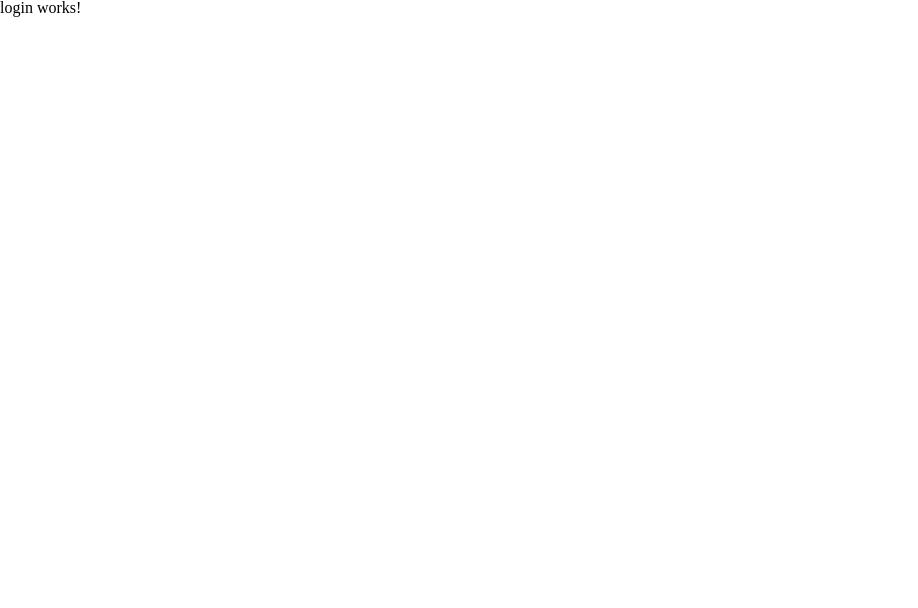
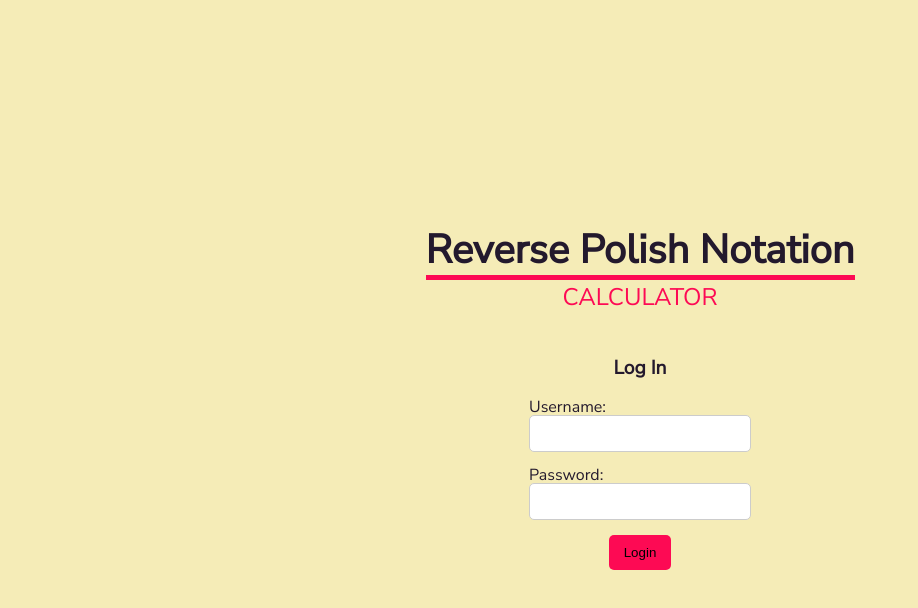
Before and after one commit to jjurinovic/rpn-calculator, an Angular app: page /login in a window 1280 px wide. Shown: the top 608 px of the page, without its empty margins (0-918 px from the left). Built offline with nearby package versions, Linux system fonts and the light colour scheme.

Commit message:
finished login component

```diff
--- a/src/app/core/core.module.ts
+++ b/src/app/core/core.module.ts
@@ -3,6 +3,7 @@ import { CommonModule } from '@angular/common';
 import { LoginComponent } from './login/login.component';
 import { BaseComponent } from './layout/base/base.component';
 import { HeaderComponent } from './layout/header/header.component';
+import { ReactiveFormsModule } from '@angular/forms';
 
 @NgModule({
   declarations: [
@@ -12,7 +13,8 @@ import { HeaderComponent } from './layout/header/header.component';
   ],
   exports: [LoginComponent],
   imports: [
-    CommonModule
+    CommonModule,
+    ReactiveFormsModule
   ]
 })
 export class CoreModule { }
--- a/src/app/core/login/login.component.html
+++ b/src/app/core/login/login.component.html
@@ -1 +1,52 @@
-<p>login works!</p>
+<div class="login">
+  <div class="login-wrapper">
+    <!-- TITLE -->
+    <div class="login-title-wrapper">
+      <h2 class="login-title">Reverse Polish Notation</h2>
+      <h3 class="login-subtitle">CALCULATOR</h3>
+    </div>
+
+    <!-- Log In Text-->
+    <div class="login-text">Log In</div>
+
+    <form [formGroup]="loginForm" (submit)="submit($event)" class="login-form">
+      <!-- USERNAME -->
+      <div class="login-form-row">
+        <label class="login-form__label" for="username">Username:</label>
+        <input
+          class="login-form__input"
+          type="text"
+          formControlName="username"
+          required
+        />
+        <div class="login-form-error" *ngIf="loginForm.controls['username'].invalid && (loginForm.controls['username'].dirty || loginForm.controls['username'].touched) && loginForm.controls['username'].errors?.['required']">
+          Username is required.
+        </div>
+      </div>
+
+      <!-- PASSWORD -->
+      <div class="login-form-row">
+        <label class="login-form__label" for="username">Password:</label>
+        <input
+          class="login-form__input"
+          type="password"
+          formControlName="password"
+        />
+
+        <div
+        class="login-form-error"
+          *ngIf="loginForm.controls['password'].invalid && (loginForm.controls['password'].dirty || loginForm.controls['password'].touched) && loginForm.controls['password'].errors?.['required']"
+        >
+          Password is required.
+        </div>
+      </div>
+
+      <!-- Error message for wrong credentials -->
+      <div *ngIf="showError" class="form-invalid-error">Username or Password is wrong!</div>
+
+      <!-- SUBMIT BUTTON -->
+      <button class="login-form__btn" type="submit">Login</button>
+
+    </form>
+  </div>
+</div>
--- a/src/app/core/login/login.component.scss
+++ b/src/app/core/login/login.component.scss
@@ -0,0 +1,95 @@
+ @import './../../../scss/variables';
+
+ .login {
+    height: 100vh;
+    background-color: $yellow;
+    font-family: nunitoSans;
+
+    .login-wrapper {
+     display: flex;
+     align-items: center;
+     justify-content: center;
+     height: 100%;
+     flex-direction: column;
+    }
+
+    .login-title-wrapper {
+      .login-title {
+       font-size: 2.5rem;
+       text-align: center;
+       font-weight: bold;
+       color: #23192d;
+       border-bottom: 5px solid $red;
+       padding-bottom: 5px;
+       margin-bottom: 5px;
+      }
+
+      .login-subtitle {
+       font-size: 1.5rem;
+       text-align: center;
+       font-weight: 100;
+       color: $red;
+      }
+    }
+
+    .login-text {
+      font-size: 1.2rem;
+      color: $black;
+      margin-top: 50px;
+      margin-bottom: 20px;
+      font-weight: bold;
+    }
+
+
+   .login-form {
+    display: flex;
+    justify-content: center;
+    align-items: center;
+    flex-direction: column;
+
+    .login-form-row {
+      margin-bottom: 15px;
+
+      .login-form__label {
+        text-align: left;
+        display: block;
+        color: $black;
+      }
+
+      .login-form__input {
+        border: 1px solid $gray;
+        border-radius: 5px;
+        padding: 10px;
+        outline: none;
+        width: 200px;
+
+        &:focus {
+          border-color: $red;
+        }
+      }
+
+      .login-form-error {
+        color: $red-light;
+        font-size: .8rem;
+      }
+    }
+
+    .form-invalid-error {
+      color: $red-light;
+      margin-bottom: 15px;
+    }
+
+    .login-form__btn {
+      border-radius: 5px;
+      padding: 10px 15px;
+      cursor: pointer;
+      background-color: $red;
+      outline: none;
+      border: none;
+
+      &:hover {
+        background-color: $red-light;
+      }
+    }
+   }
+ }
--- a/src/app/core/login/login.component.ts
+++ b/src/app/core/login/login.component.ts
@@ -1,10 +1,42 @@
-import { Component } from '@angular/core';
+import { Component, OnInit } from '@angular/core';
+import { AuthService } from '../services/auth.service';
+import { FormBuilder, FormGroup, Validators } from '@angular/forms';
+import { Router } from '@angular/router';
 
 @Component({
   selector: 'app-login',
   templateUrl: './login.component.html',
-  styleUrls: ['./login.component.scss']
+  styleUrls: ['./login.component.scss'],
 })
-export class LoginComponent {
+export class LoginComponent implements OnInit {
+  public loginForm: FormGroup;
+  public showError: boolean = false;
 
+  constructor(
+    private _auth: AuthService,
+    private fb: FormBuilder,
+    private router: Router
+  ) {
+    this.loginForm = this.fb.group({
+      username: ['', Validators.required],
+      password: ['', Validators.required],
+    });
+  }
+
+  ngOnInit(): void {}
+
+  public submit(e: Event): void {
+    if (this.loginForm.valid) {
+      const loginValue = this.loginForm.value;
+
+      this._auth.login(loginValue.username, loginValue.password).subscribe(
+        (data) => {
+          this.router.navigateByUrl('calculator')
+        },
+        (error) => {
+          this.showError = true;
+        }
+      );
+    }
+  }
 }
--- a/src/app/scss/_variables.scss
+++ b/src/scss/_variables.scss
@@ -2,3 +2,4 @@ $red: #fd0a54;
 $red-light: #f57576;
 $black: #23192d;
 $yellow: #f5ecb7;
+$gray: #ccc;
```
